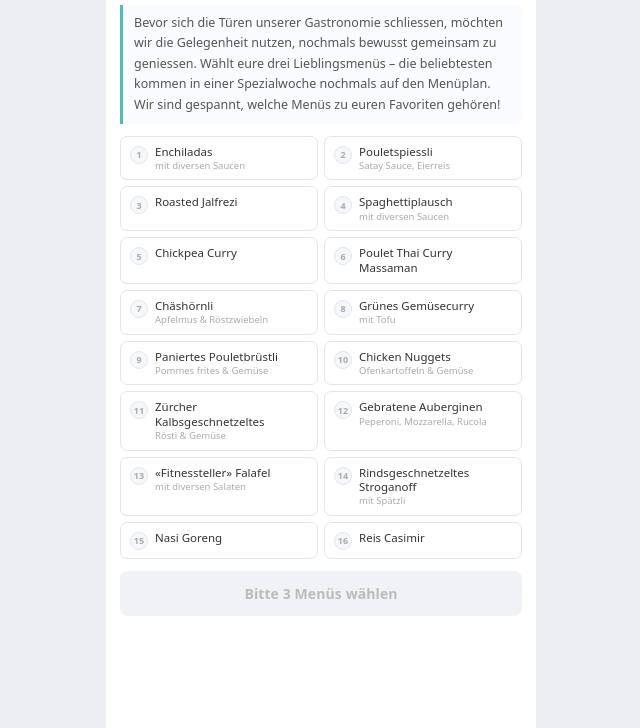
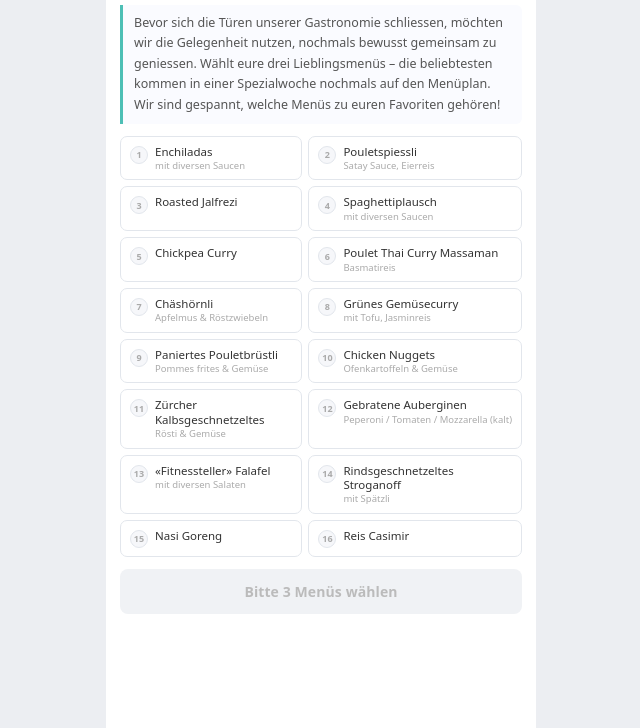
Before and after one commit to carmenbhuber/OKSGastro, a plain HTML site: page index.html in a window 1280 px wide. Shown: the part 72-800 px from the top of the page, without its empty margins (319-959 px from the left). Drawn offline with Linux system fonts and the light colour scheme.

Commit message:
Update dish descriptions in index.html

```diff
--- a/index.html
+++ b/index.html
@@ -432,13 +432,13 @@
     { id:3,  name:"Roasted Jalfrezi",               sub:null },
     { id:4,  name:"Spaghettiplausch",               sub:"mit diversen Saucen" },
     { id:5,  name:"Chickpea Curry",                 sub:null },
-    { id:6,  name:"Poulet Thai Curry Massaman",     sub:null },
+    { id:6,  name:"Poulet Thai Curry Massaman",     sub:"Basmatireis" },
     { id:7,  name:"Chäshörnli",                     sub:"Apfelmus & Röstzwiebeln" },
-    { id:8,  name:"Grünes Gemüsecurry",             sub:"mit Tofu" },
+    { id:8,  name:"Grünes Gemüsecurry",             sub:"mit Tofu, Jasminreis" },
     { id:9,  name:"Paniertes Pouletbrüstli",        sub:"Pommes frites & Gemüse" },
     { id:10, name:"Chicken Nuggets",                sub:"Ofenkartoffeln & Gemüse" },
     { id:11, name:"Zürcher Kalbsgeschnetzeltes",    sub:"Rösti & Gemüse" },
-    { id:12, name:"Gebratene Auberginen",           sub:"Peperoni, Mozzarella, Rucola" },
+    { id:12, name:"Gebratene Auberginen",           sub:"Peperoni / Tomaten / Mozzarella (kalt)" },
     { id:13, name:"«Fitnessteller» Falafel",        sub:"mit diversen Salaten" },
     { id:14, name:"Rindsgeschnetzeltes Stroganoff", sub:"mit Spätzli" },
     { id:15, name:"Nasi Goreng",                    sub:null },
```
